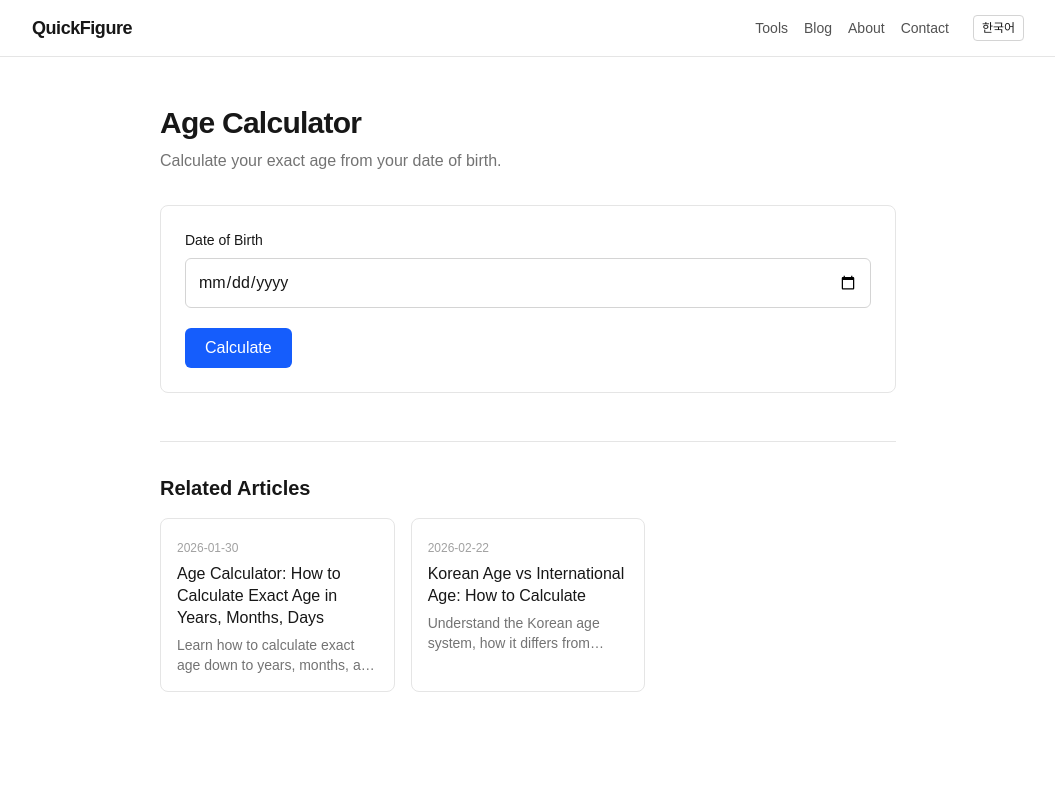
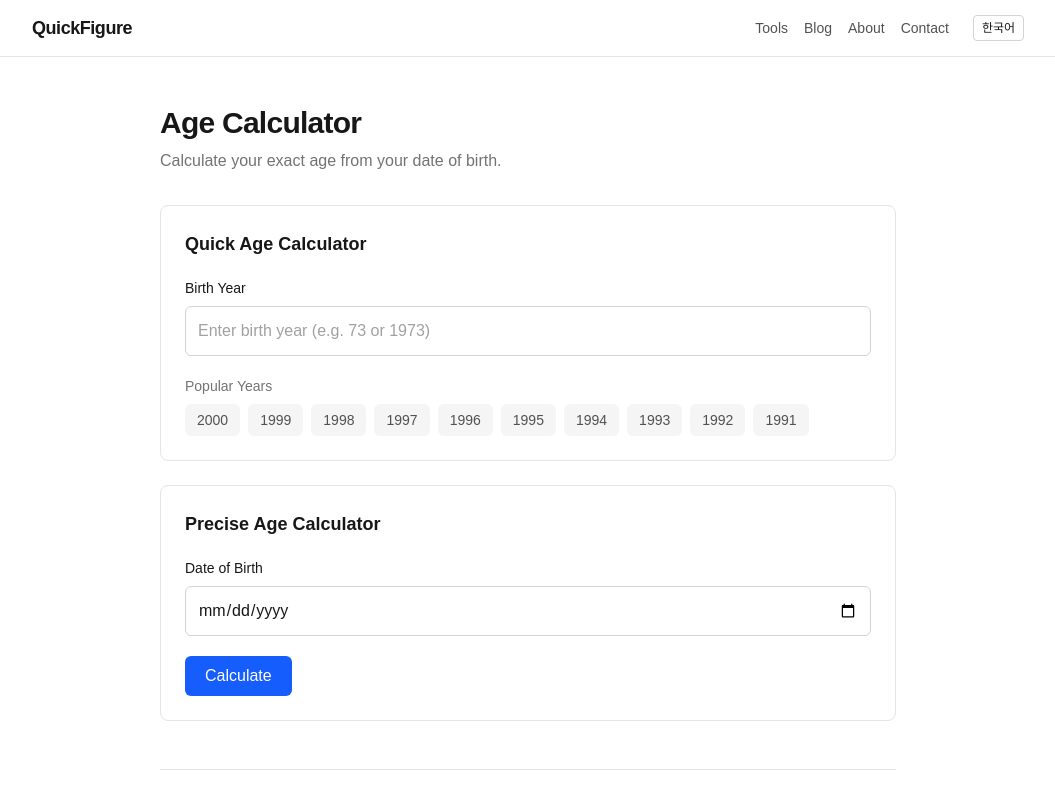
Before and after one commit to woohacompany/quickfigure, a Next.js app: page /en/tools/age-calculator in a window 1280 px wide. Shown: the top 800 px of the page, without its empty margins (112-1167 px from the left). Built offline with nearby package versions, Linux system fonts and the light colour scheme.

Commit message:
improve: age calculator - quick calc + popular years

```diff
--- a/src/app/[lang]/tools/age-calculator/page.tsx
+++ b/src/app/[lang]/tools/age-calculator/page.tsx
@@ -26,18 +26,70 @@ export default function AgeCalculatorPage({
   const t = dict.ageCalc;
   const relatedPosts = getPostsByTool("age-calculator");
 
+  const currentYear = new Date().getFullYear();
+
+  // Quick calculator state
+  const [quickInput, setQuickInput] = useState("");
+  const [quickResult, setQuickResult] = useState<{
+    birthYear: number;
+    internationalAge: string;
+    koreanAge: number;
+  } | null>(null);
+
+  // Precise calculator state
   const [birthDate, setBirthDate] = useState("");
   const [result, setResult] = useState<{
     years: number;
     months: number;
     days: number;
+    koreanAge: number;
     daysUntilNext: number;
     totalDays: number;
     totalWeeks: number;
     totalMonths: number;
   } | null>(null);
 
-  function calculate() {
+  function parseQuickYear(input: string): number | null {
+    const num = parseInt(input);
+    if (isNaN(num)) return null;
+    if (num >= 1900 && num <= currentYear) return num;
+    if (num >= 0 && num <= 99) {
+      const fullYear = num <= (currentYear % 100) ? 2000 + num : 1900 + num;
+      return fullYear;
+    }
+    return null;
+  }
+
+  function handleQuickInput(val: string) {
+    setQuickInput(val);
+    const year = parseQuickYear(val);
+    if (!year) {
+      setQuickResult(null);
+      return;
+    }
+    const ageMin = currentYear - year - 1;
+    const ageMax = currentYear - year;
+    const koreanAge = currentYear - year + 1;
+    setQuickResult({
+      birthYear: year,
+      internationalAge: ageMin >= 0 ? `${ageMin}~${ageMax}` : `${ageMax}`,
+      koreanAge,
+    });
+  }
+
+  function handleQuickButton(year: number) {
+    setQuickInput(String(year));
+    const ageMin = currentYear - year - 1;
+    const ageMax = currentYear - year;
+    const koreanAge = currentYear - year + 1;
+    setQuickResult({
+      birthYear: year,
+      internationalAge: ageMin >= 0 ? `${ageMin}~${ageMax}` : `${ageMax}`,
+      koreanAge,
+    });
+  }
+
+  function calculatePrecise() {
     if (!birthDate) return;
 
     const birth = new Date(birthDate);
@@ -46,14 +98,12 @@ export default function AgeCalculatorPage({
 
     if (birth >= today) return;
 
-    // Calculate years, months, days
     let years = today.getFullYear() - birth.getFullYear();
     let months = today.getMonth() - birth.getMonth();
     let days = today.getDate() - birth.getDate();
 
     if (days < 0) {
       months--;
-      // Get the last day of the previous month
       const prevMonth = new Date(today.getFullYear(), today.getMonth(), 0);
       days += prevMonth.getDate();
     }
@@ -63,23 +113,23 @@ export default function AgeCalculatorPage({
       months += 12;
     }
 
-    // Total days lived
+    const koreanAge = today.getFullYear() - birth.getFullYear() + 1;
+
     const diffMs = today.getTime() - birth.getTime();
     const totalDays = Math.floor(diffMs / (1000 * 60 * 60 * 24));
     const totalWeeks = Math.floor(totalDays / 7);
-
-    // Total months lived
     const totalMonths = years * 12 + months;
 
-    // Days until next birthday
     let nextBirthday = new Date(today.getFullYear(), birth.getMonth(), birth.getDate());
     if (nextBirthday <= today) {
       nextBirthday = new Date(today.getFullYear() + 1, birth.getMonth(), birth.getDate());
     }
     const daysUntilNext = Math.ceil((nextBirthday.getTime() - today.getTime()) / (1000 * 60 * 60 * 24));
 
-    setResult({ years, months, days, daysUntilNext, totalDays, totalWeeks, totalMonths });
+    setResult({ years, months, days, koreanAge, daysUntilNext, totalDays, totalWeeks, totalMonths });
   }
+
+  const quickYears = [2000, 1999, 1998, 1997, 1996, 1995, 1994, 1993, 1992, 1991];
 
   return (
     <div className="max-w-3xl mx-auto px-4 py-12">
@@ -88,7 +138,64 @@ export default function AgeCalculatorPage({
         <p className="mt-2 text-neutral-500 dark:text-neutral-400">{t.description}</p>
       </header>
 
+      {/* Quick Age Calculator */}
       <div className="rounded-lg border border-neutral-200 dark:border-neutral-700 p-6 space-y-5">
+        <h2 className="text-lg font-semibold">{t.quickTitle}</h2>
+        <div>
+          <label className="text-sm font-medium block mb-2">{t.birthYear}</label>
+          <input
+            type="number"
+            value={quickInput}
+            onChange={(e) => handleQuickInput(e.target.value)}
+            placeholder={locale === "ko" ? "출생연도 입력 (예: 73 또는 1973)" : "Enter birth year (e.g. 73 or 1973)"}
+            className="w-full p-3 rounded-md border border-neutral-300 dark:border-neutral-700 bg-white dark:bg-neutral-900 text-foreground placeholder:text-neutral-400 dark:placeholder:text-neutral-500 focus:outline-none focus:ring-2 focus:ring-blue-500"
+          />
+        </div>
+
+        {quickResult && (
+          <div className="rounded-lg border border-neutral-200 dark:border-neutral-700 bg-white dark:bg-neutral-900 p-5">
+            <p className="text-lg font-medium text-neutral-600 dark:text-neutral-300">
+              {locale === "ko"
+                ? `${quickResult.birthYear}년생`
+                : `Born in ${quickResult.birthYear}`}
+            </p>
+            <p className="text-3xl font-bold tracking-tight mt-2">
+              {locale === "ko"
+                ? `만 ${quickResult.internationalAge}세`
+                : `Age ${quickResult.internationalAge}`}
+            </p>
+            <p className="text-sm text-neutral-500 dark:text-neutral-400 mt-1">
+              {locale === "ko"
+                ? `한국 나이: ${quickResult.koreanAge}세`
+                : `Korean age: ${quickResult.koreanAge}`}
+            </p>
+          </div>
+        )}
+
+        {/* Quick Year Buttons */}
+        <div>
+          <p className="text-sm font-medium mb-2 text-neutral-500 dark:text-neutral-400">{t.popularYears}</p>
+          <div className="flex flex-wrap gap-2">
+            {quickYears.map((year) => (
+              <button
+                key={year}
+                onClick={() => handleQuickButton(year)}
+                className={`px-3 py-1.5 rounded-md text-sm font-medium transition-colors cursor-pointer ${
+                  quickResult?.birthYear === year
+                    ? "bg-blue-600 text-white"
+                    : "bg-neutral-100 dark:bg-neutral-800 text-neutral-600 dark:text-neutral-400 hover:bg-neutral-200 dark:hover:bg-neutral-700"
+                }`}
+              >
+                {year}
+              </button>
+            ))}
+          </div>
+        </div>
+      </div>
+
+      {/* Precise Age Calculator */}
+      <div className="rounded-lg border border-neutral-200 dark:border-neutral-700 p-6 space-y-5 mt-6">
+        <h2 className="text-lg font-semibold">{t.preciseTitle}</h2>
         <div>
           <label className="text-sm font-medium block mb-2">{t.birthDate}</label>
           <input
@@ -100,7 +207,7 @@ export default function AgeCalculatorPage({
         </div>
 
         <button
-          onClick={calculate}
+          onClick={calculatePrecise}
           className="px-5 py-2 rounded-md bg-blue-600 text-white font-medium hover:bg-blue-700 transition-colors cursor-pointer"
         >
           {t.calculate}
@@ -112,6 +219,11 @@ export default function AgeCalculatorPage({
               <p className="text-sm text-neutral-500 dark:text-neutral-400 mb-2">{t.yourAge}</p>
               <p className="text-3xl font-bold tracking-tight">
                 {result.years} {t.years}, {result.months} {t.months}, {result.days} {t.days}
+              </p>
+              <p className="text-sm text-neutral-500 dark:text-neutral-400 mt-2">
+                {locale === "ko"
+                  ? `한국 나이: ${result.koreanAge}세`
+                  : `Korean age: ${result.koreanAge}`}
               </p>
             </div>
 
--- a/src/lib/dictionaries.ts
+++ b/src/lib/dictionaries.ts
@@ -507,6 +507,10 @@ const dictionaries = {
       metaTitle: "Age Calculator - Calculate Your Exact Age | QuickFigure",
       metaDescription: "Free age calculator. Calculate your exact age in years, months, and days from your date of birth.",
       description: "Calculate your exact age from your date of birth.",
+      quickTitle: "Quick Age Calculator",
+      preciseTitle: "Precise Age Calculator",
+      birthYear: "Birth Year",
+      popularYears: "Popular Years",
       birthDate: "Date of Birth",
       calculate: "Calculate",
       yourAge: "Your Age",
@@ -1219,6 +1223,10 @@ const dictionaries = {
       metaTitle: "나이 계산기 - 만 나이 계산 | QuickFigure",
       metaDescription: "무료 나이 계산기. 생년월일로 정확한 만 나이를 년, 월, 일 단위로 계산하세요.",
       description: "생년월일로 정확한 만 나이를 계산하세요.",
+      quickTitle: "빠른 나이 계산",
+      preciseTitle: "정밀 나이 계산",
+      birthYear: "출생연도",
+      popularYears: "인기 연도",
       birthDate: "생년월일",
       calculate: "계산하기",
       yourAge: "당신의 나이",
```
